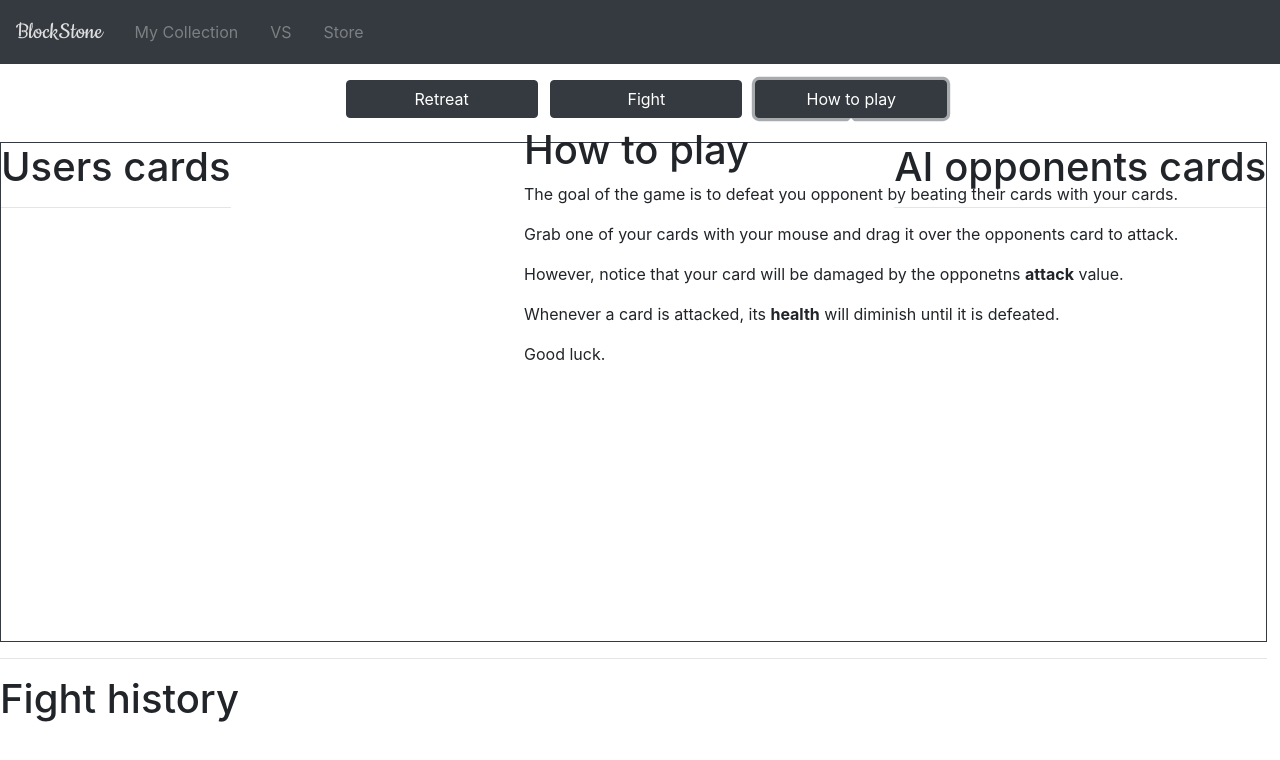
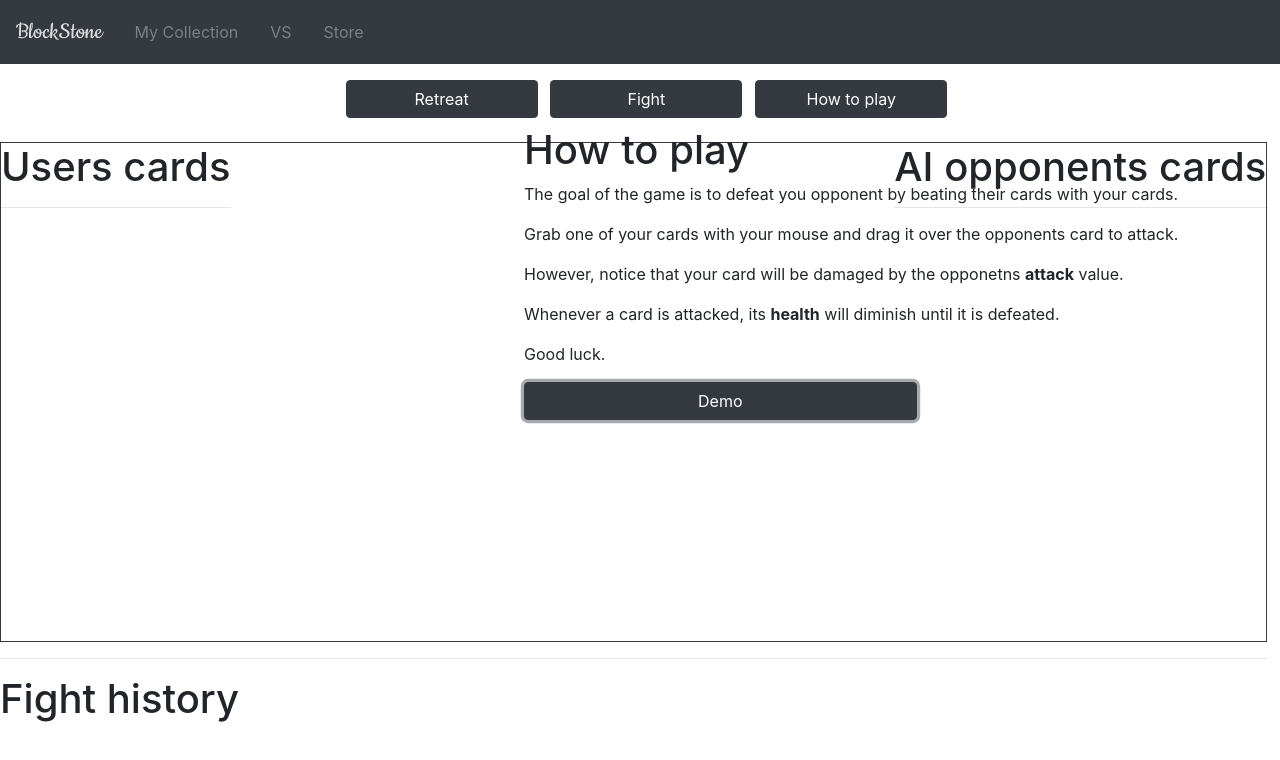
Before and after one commit to heho07/DH2642-ProjectGroup23, a React (Create React App) app: page /VersusMode in a window 1280 px wide. Both pictures are taken after a click on the button "How to play". Shown: the top 760 px of the page. Built offline with nearby package versions, Linux system fonts and the light colour scheme.

Commit message:
Implementing the feedback

```diff
--- a/src/VersusMode/PopUp.jsx
+++ b/src/VersusMode/PopUp.jsx
@@ -1,6 +1,9 @@
 import React, { Component } from "react";
 
 class PopUp extends Component{
+	constructor(props) {
+		super(props);
+	}
 
 	render(){
 		return (
@@ -12,6 +15,7 @@ class PopUp extends Component{
 					<p>However, notice that your card will be damaged by the opponetns <b>attack</b> value.</p>
 					<p>Whenever a card is attacked, its <b>health</b> will diminish until it is defeated.</p>
 					<p> Good luck.</p>
+					<button className="btn btn-dark" onClick = {() => this.props.addCard()}>Demo</button>
 				</div>
 			);
 	}
--- a/src/VersusMode/VersusMode.jsx
+++ b/src/VersusMode/VersusMode.jsx
@@ -304,7 +304,7 @@ class VersusMode extends Component{
 							<button className = "btn btn-dark infoButton" onClick = {() => this.fight()}>Fight</button>
 
 							<Popup trigger = {<button className = "btn btn-dark infoButton">How to play</button>} position ="bottom center">
-								<PopUp/>
+								<PopUp addCard = {() => this.addCardsToDeck("Legendary", "user")}/>
 							</Popup>
 
 						</center>
```
Also changed, not shown: src/VersusMode/ChooseDifficulty.jsx (+5 -2 lines).
